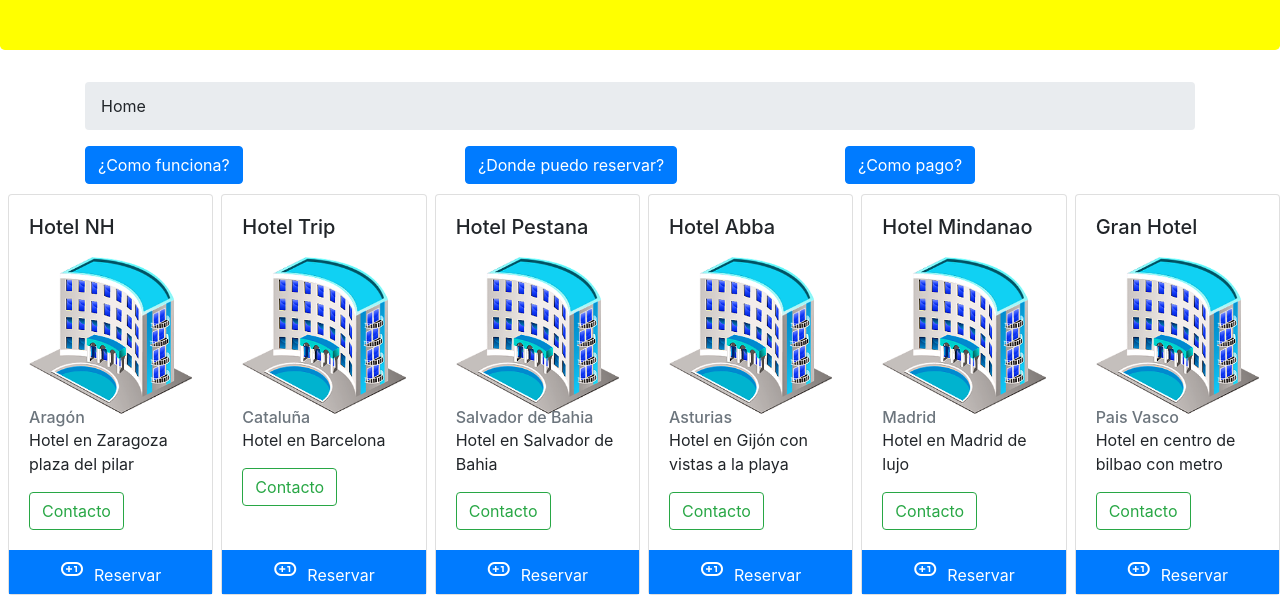
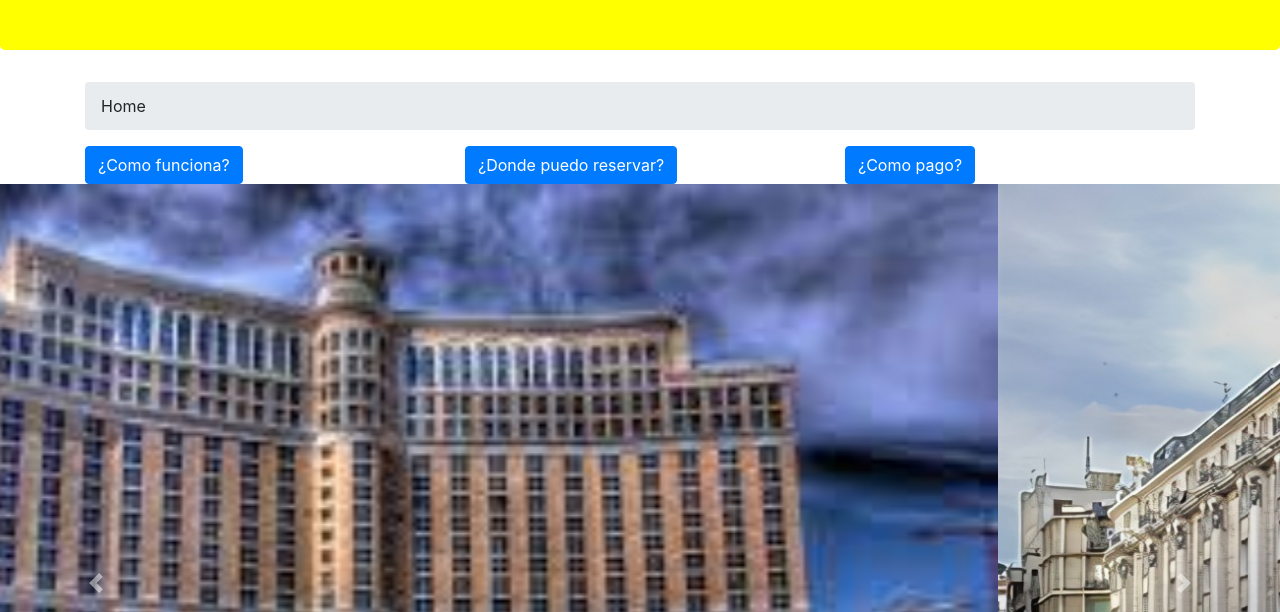
Before and after one commit to imoreno73/Hoteles, a website: page index.html in a window 1280 px wide. Shown: the part 184-796 px from the top of the page. Drawn offline with nearby package versions, Linux system fonts and the light colour scheme.

Commit message:
añadido carrusel

```diff
--- a/index.html
+++ b/index.html
@@ -60,6 +60,29 @@
             </div>
         </div>
     </div>
+
+    <div id="carouselControls" class="carousel slide" data-ride="carousel">
+        <div class="carousel-inner">
+          <div class="carousel-item active">
+            <img src=".\images\hotel1.jpg" class="d-block w-100" alt="hotel Mindanao">
+          </div>
+          <div class="carousel-item">
+            <img src=".\images\hotel.jpg" class="d-block w-100" alt="Gran hotel bilbao">
+          </div>
+          <div class="carousel-item">
+            <img src=".\images\piscina-principal.jpg" class="d-block w-100" alt="Hotel praia da forte">
+          </div>
+        </div>
+        <a class="carousel-control-prev" href="#carouselControls" role="button" data-slide="prev">
+          <span class="carousel-control-prev-icon" aria-hidden="true"></span>
+          <span class="sr-only">Anterior</span>
+        </a>
+        <a class="carousel-control-next" href="#carouselControls" role="button" data-slide="next">
+            <span class="carousel-control-next-icon" aria-hidden="true"></span>
+            <span class="sr-only">Siguiente</span>
+          </a>
+      </div>
+
     <div class="d-flex flex-wrap flex-row-reverse">
         <div class="card card-hotel d-flex flex-column justify-content-between ml-2">
             <div class="card-body">
@@ -75,10 +98,10 @@
         </div>
         <div class="card card-hotel d-flex flex-column justify-content-between ml-2">
             <div class="card-body">
-                <h5 class="card-title">Hotel Mindanao</h5>
+                <h5 class="card-title">Hotel Bellagio</h5>
                 <img class="card-img-top" src=".\images\hotel-png-4.png" alt="img hotel">
-                <h6 class="card-subtitle text-muted">Madrid</h6>
-                <p class="card-text">Hotel en Madrid de lujo</p>
+                <h6 class="card-subtitle text-muted">Las Vegas</h6>
+                <p class="card-text">Hotel en Las Vegas de lujo con casino</p>
                 <button class="btn btn-outline-success" data-toggle="modal" data-target="#contacto">Contacto</button>
             </div>
             <div>
@@ -196,6 +219,8 @@
       $(function(){
         $("[data-toggle='tooltip']").tooltip();
         $("[data-toggle='popover']").popover();
+        $('.carousel').carousel({interval: 100});
+
       });
     </script>
    </body>
```
Also changed, not shown: images/hotel.jpg (added), images/hotel1.jpg (added), images/hotelmadrid.jpg (added), images/madrid.jpg (added), 1 other file.
